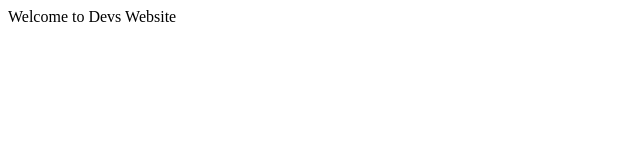
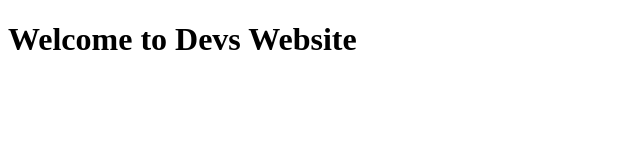
Before and after one commit to devashishdas/devashishdas.github.io, a plain HTML site: page index.html in a window 1280 px wide. Shown: the whole page, without its empty margins (0-640 px from the left). Drawn offline with Linux system fonts and the light colour scheme.

Commit message:
Update index.html

```diff
--- a/index.html
+++ b/index.html
@@ -13,7 +13,7 @@
         <link rel="stylesheet" href="">
     </head>
     <body>
-        Welcome to Devs Website
+        <h1> Welcome to Devs Website </h1>
         <!--[if lt IE 7]>
             <p class="browsehappy">You are using an <strong>outdated</strong> browser. Please <a href="#">upgrade your browser</a> to improve your experience.</p>
         <![endif]-->
```
